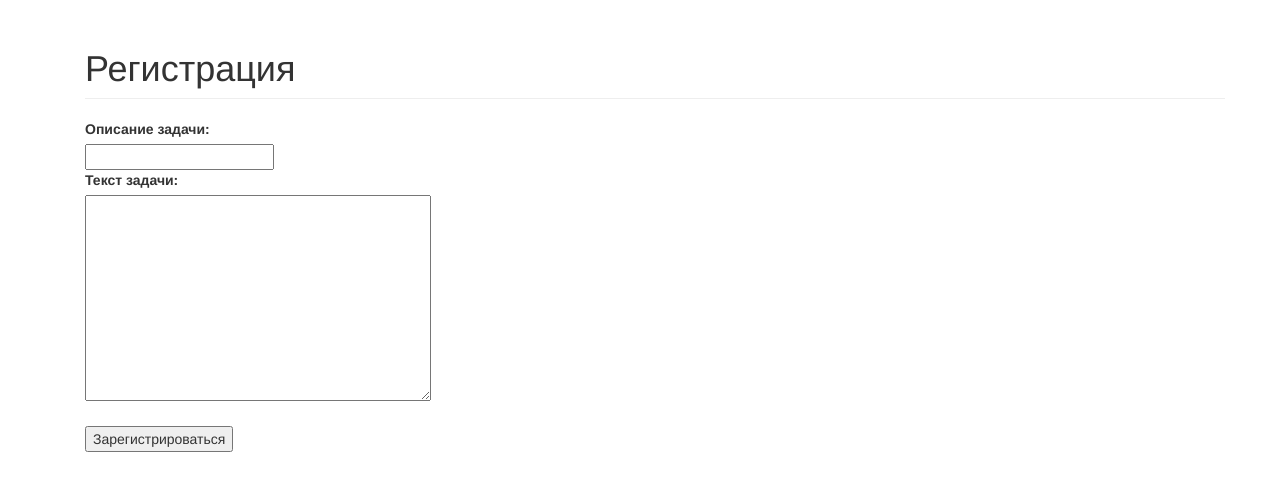
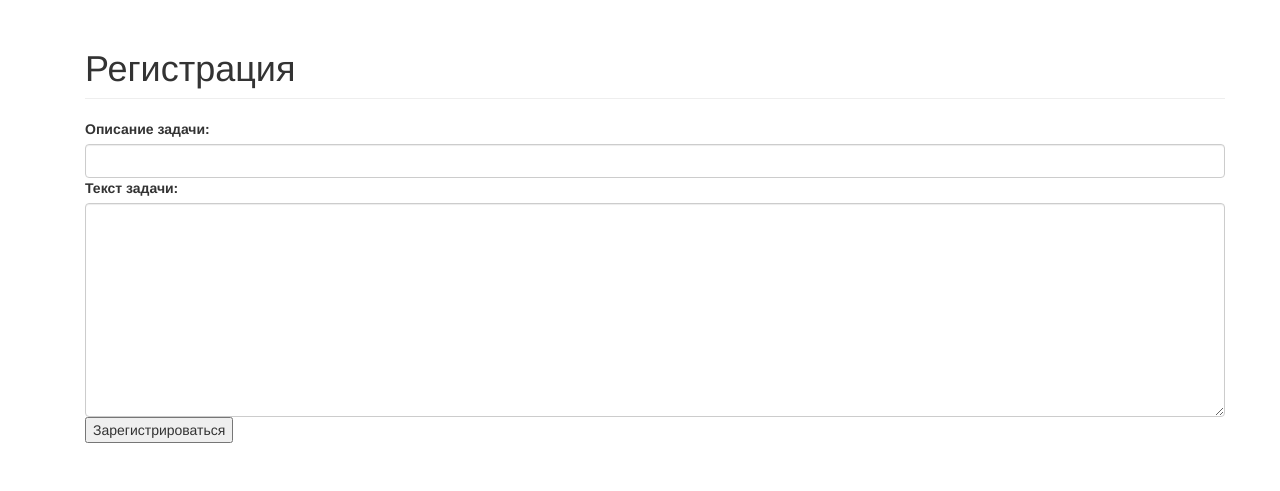
Before and after one commit to alifanov/prog4h, a Django app: template templates/registration/registration_form.html in a window 1280 px wide. Shown: the part 51-542 px from the top of the page. Run offline with Django 3.2, Linux system fonts and the light colour scheme; the template is opened without the code that fills it: values that come from a table or form of the project are taken from there, others are empty; tables that the repository leaves empty hold one stand-in row (values such as "Sample post"); some libraries are stand-ins or nearby versions.

```diff
--- a/templates/registration/registration_form.html
+++ b/templates/registration/registration_form.html
@@ -1,4 +1,6 @@
 {% extends "home.html" %}
+
+{% load widget_tweaks %}
 
 {% block auth_form %}
     <div class="container">
@@ -23,15 +25,13 @@
 
         <form method="post" action="">
         {% csrf_token %}
-            <dl class="register">
-                {% for field in form %}
-                    <dt>{{ field.label_tag }}</dt>
-                    <dd class="clearfix">{{ field }}
-                        {% if field.help_text %}<div class="clearfix">{{ field.help_text }}</div>{% endif %}
-                        {% if field.errors %}<div class="myerrors clearfix">{{ field.errors }}</div>{% endif %}
-                    </dd>
-                {% endfor %}
-            </dl>
+            {% for field in form %}
+                <div class="form-group">
+                    {{ field.label_tag }}
+                    {{ field|attr:"class:form-control" }}
+                    {% if field.help_text %}<div class="clearfix">{{ field.help_text }}</div>{% endif %}
+                    {% if field.errors %}<div class="myerrors clearfix">{{ field.errors }}</div>{% endif %}
+            {% endfor %}
             <input type="submit" value="Зарегистрироваться"  class="clearfix" />
         </form>
     </div>
```
